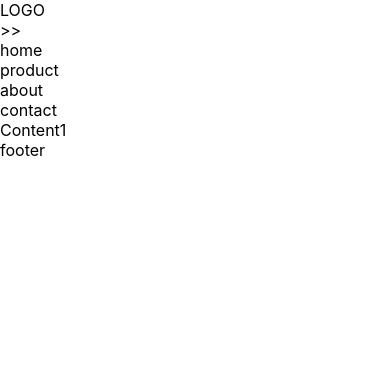
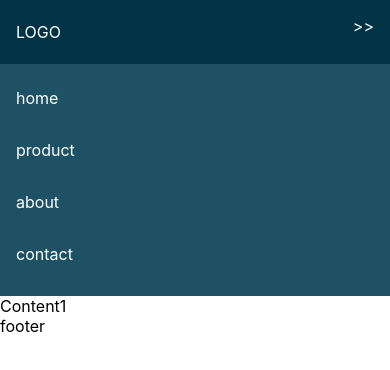
Before and after one commit to PathompongPA/react-simple-responsive, a React (Create React App) app: page / in a window 390 px wide. Both pictures are taken after a click on the element ">>". Shown: the top 370 px of the page. Built offline with nearby package versions, Linux system fonts and the light colour scheme.

Commit message:
fea : responsive media size ( 785 px)

```diff
--- a/src/component/navbar/navbar.css
+++ b/src/component/navbar/navbar.css
@@ -1,43 +1,68 @@
-@media screen and (min-width: 1080px) {
+@media screen and (max-width: 768px) {
   li {
     list-style-type: none;
-    margin: 0 1rem;
-    align-self: center;
+    display: flex;
+    justify-content: flex-start;
     color: white;
-  }
-  #box-navbar {
-    background-color: rgb(0, 51, 70);
-    #box-title {
-      margin: 0 20vw 0 20vw;
-      height: 5rem;
-      display: grid;
-      grid-template-columns: 60% 10% 10% 10% 10%;
-    }
-  }
-}
-@media screen and (max-width: 320px) {
-  li {
-    list-style-type: none;
-    align-self: center;
-    color: white;
+    margin: 1rem;
   }
   #box-navbar {
     background-color: rgb(0, 51, 70);
 
     #box-title {
-      display: flex;
-      flex-direction: column;
+      display: grid;
+      grid-template-columns: 25% 75%;
       #box-title-left {
         height: 4rem;
-        display: flex;
-        align-items: center;
+        align-self: center;
         #title-logo {
           width: 50%;
           margin: 1rem;
+          display: flex;
+          justify-content: flex-start;
+          justify-content: center;
+          align-self: center;
         }
         #box-menu {
           width: 50%;
           margin: 1rem;
+          display: none;
+          justify-content: flex-end;
+          color: white;
+        }
+      }
+      #box-title-right {
+        padding: 0.5rem 1rem 1rem 1rem;
+        display: flex;
+        background-color: rgb(0, 51, 70);
+        justify-content: flex-end;
+      }
+    }
+  }
+}
+@media screen and (max-width: 430px) {
+  li {
+    list-style-type: none;
+    align-self: center;
+    justify-content: flex-start;
+    color: white;
+    margin: 1rem;
+    width: 100%;
+  }
+  #box-navbar {
+    background-color: rgb(0, 51, 70);
+    #box-title {
+      display: flex;
+      flex-direction: column;
+      #box-title-left {
+        width: 100%;
+        height: 4rem;
+        display: flex;
+        justify-content: center;
+        #title-logo {
+          justify-content: start;
+        }
+        #box-menu {
           display: flex;
           justify-content: flex-end;
           color: white;
@@ -46,7 +71,8 @@
       #box-title-right {
         padding: 0.5rem 1rem 1rem 1rem;
         display: none;
-        background-color: rgb(22, 73, 92);
+        flex-direction: column;
+        background-color: rgb(30, 81, 100);
       }
     }
   }
--- a/src/component/navbar/navbar.js
+++ b/src/component/navbar/navbar.js
@@ -3,13 +3,20 @@ import "./navbar.css";
 export default function Navbar() {
   const buttonMenu = useRef();
   const boxMenu = useRef();
+  const home = useRef();
+  const product = useRef();
+  const about = useRef();
+  const contact = useRef();
   const showMenu = () => {
     console.log(boxMenu.current.style);
     if (boxMenu.current.style.display === "") {
-      boxMenu.current.style.display = "block";
+      boxMenu.current.style.display = "flex";
     } else {
       boxMenu.current.style.display = "";
     }
+  };
+  const goto = (element) => {
+    element.current?.scrollIntoView(true);
   };
   return (
     <div id="box-navbar">
@@ -21,10 +28,26 @@ export default function Navbar() {
           </div>
         </div>
         <div id="box-title-right" ref={boxMenu}>
-          <li id="title-home">home</li>
-          <li id="title-product">product</li>
-          <li id="title-about">about</li>
-          <li id="title-contact">contact</li>
+          <li id="title-home" className="title-sub-menu" onClick={goto(home)}>
+            home
+          </li>
+          <li
+            id="title-product"
+            className="title-sub-menu"
+            onClick={goto(product)}
+          >
+            product
+          </li>
+          <li id="title-about" className="title-sub-menu" onClick={goto(about)}>
+            about
+          </li>
+          <li
+            id="title-contact"
+            className="title-sub-menu"
+            onClick={goto(contact)}
+          >
+            contact
+          </li>
         </div>
       </ul>
     </div>
```
